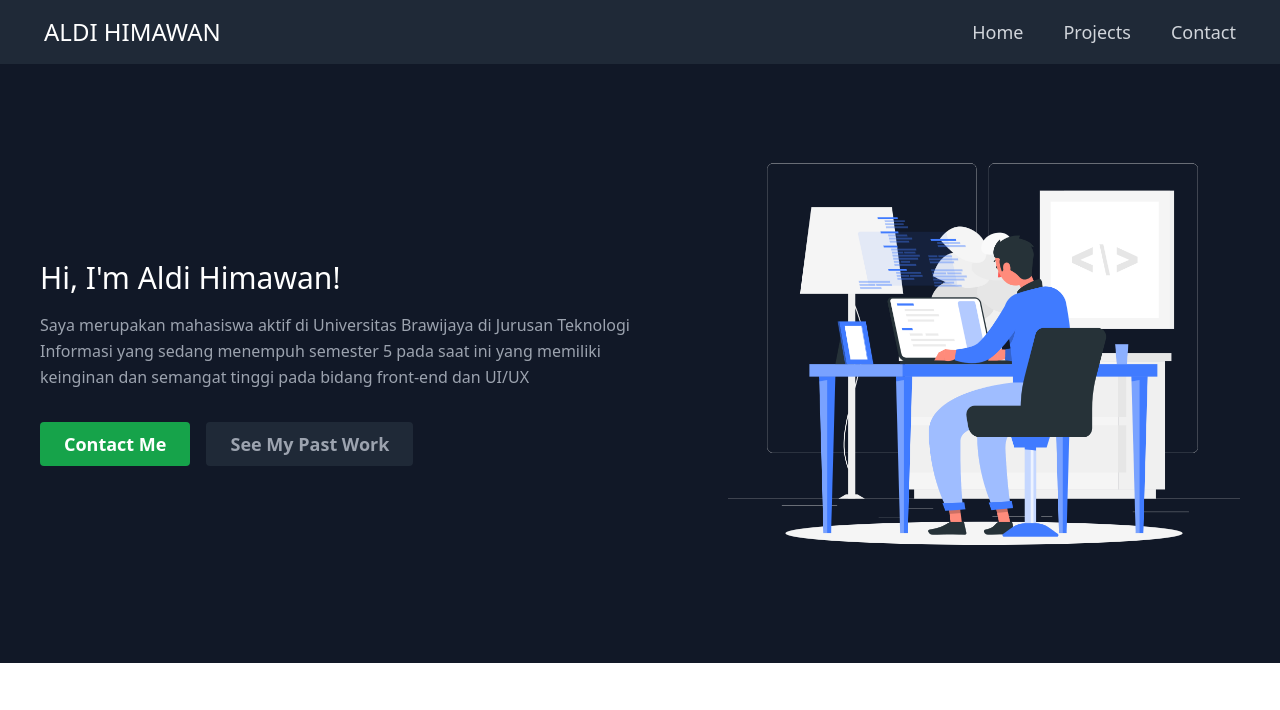
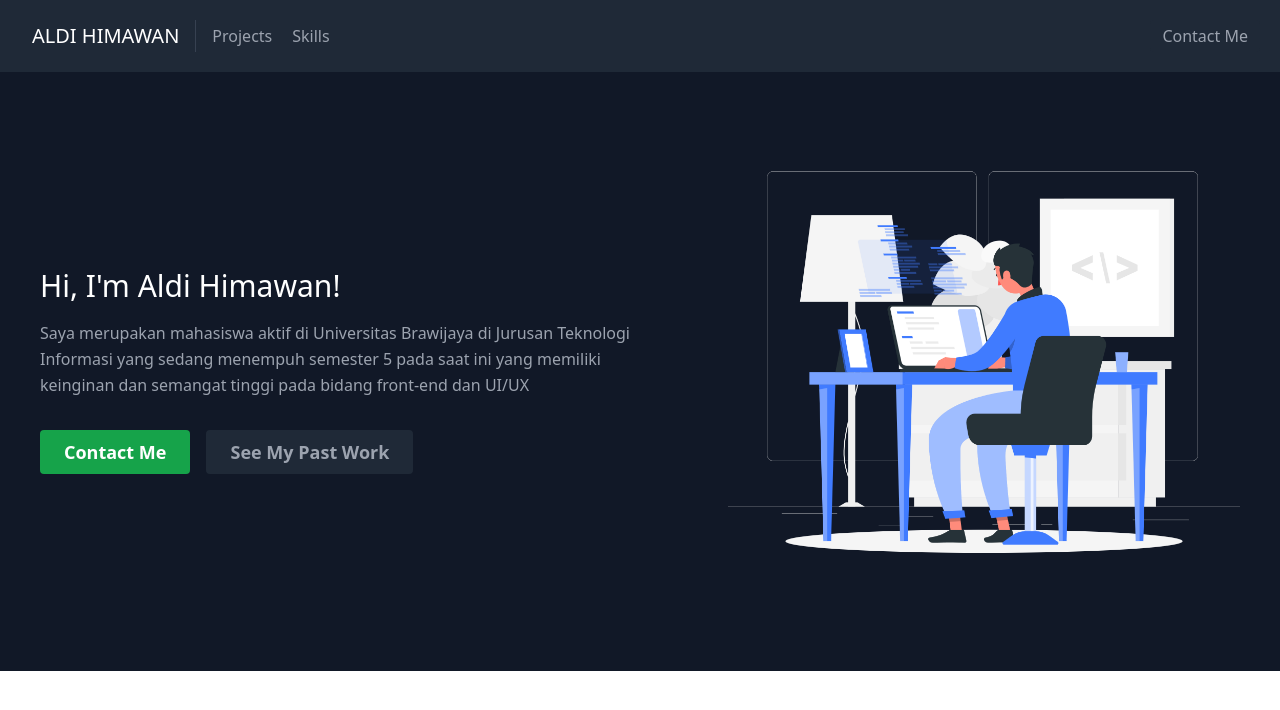
Before and after one commit to Aldi-H/portofolio-web, a React (Create React App) app: page / in a window 1280 px wide. Shown: the top 710 px of the page. Built offline with nearby package versions, Linux system fonts and the light colour scheme.

Commit message:
modified navbar.js

```diff
--- a/src/components/Navbar.js
+++ b/src/components/Navbar.js
@@ -1,135 +1,37 @@
 import { Link } from "react-router-dom";
 import { useState } from "react";
 import { Transition } from "@headlessui/react";
-import profileImage from "../images/image.png";
 
-function classNames(...classes) {
+/* function classNames(...classes) {
   return classes.filter(Boolean).join(" ");
-}
+} */
 
 const Navbar = () => {
-  const [isOpen, setIsOpen] = useState(false);
+  /* const [isOpen, setIsOpen] = useState(false); */
   return (
-    <div>
-      <nav className="bg-gray-800">
-        <div className="max-w-7xl mx-auto px-4 sm:px-6 lg:px-8">
-          <div className="flex items-center justify-between h-16">
-            <div className="flex items-center">
-              <div className="flex flex-shrink-0">
-                <div className="title-font font-medium text-white md:mb-0">
-                  <span className="block lg:block h-8 w-auto uppercase ml-3 text-2xl fontFamily:roboto">
-                    Aldi Himawan
-                  </span>
-                </div>
-              </div>
-            </div>
-            <div className="hidden md:block">
-              <div className="ml-10 flex items-baseline space-x-4">
-                <Link
-                  to="/"
-                  className="text-gray-300 hover:bg-gray-700 hover:text-white px-3 py-2 rounded-md text-lg font-medium"
-                >
-                  Home
-                </Link>
-
-                <Link
-                  to="/projects"
-                  className="text-gray-300 hover:bg-gray-700 hover:text-white px-3 py-2 rounded-md text-lg font-medium"
-                >
-                  Projects
-                </Link>
-
-                <Link
-                  to="/contact"
-                  className="text-gray-300 hover:bg-gray-700 hover:text-white px-3 py-2 rounded-md text-lg font-medium"
-                >
-                  Contact
-                </Link>
-              </div>
-            </div>
-            <div className="-mr-2 flex md:hidden">
-              <button
-                onClick={() => setIsOpen(!isOpen)}
-                type="button"
-                className="bg-gray-900 inline-flex items-center justify-center p-2 rounded-md text-gray-400 hover:text-white hover:bg-gray-800 focus:outline-none focus:ring-2 focus:ring-offset-2 focus:ring-offset-gray-800 focus:ring-white"
-                aria-controls="mobile-menu"
-                aria-expanded="false"
-              >
-                <span className="sr-only">Open main menu</span>
-                {!isOpen ? (
-                  <svg
-                    className="block h-6 w-6"
-                    fill="none"
-                    viewBox="0 0 24 24"
-                    stroke="currentColor"
-                    aria-hidden="true"
-                  >
-                    <path
-                      strokeLinecap="round"
-                      strokeLinejoin="round"
-                      strokeWidth="2"
-                      d="M4 6h16M4 12h16M4 18h16"
-                    />
-                  </svg>
-                ) : (
-                  <svg
-                    className="block h-6 w-6"
-                    fill="none"
-                    viewBox="0 0 24 24"
-                    stroke="currentColor"
-                    aria-hidden="true"
-                  >
-                    <path
-                      strokeLinecap="round"
-                      strokeLinejoin="round"
-                      strokeWidth="2"
-                      d="M6 18L18 6M6 6l12 12"
-                    />
-                  </svg>
-                )}
-              </button>
-            </div>
-          </div>
-        </div>
-
-        <Transition
-          show={isOpen}
-          enter="transition ease-out duration-100 transform"
-          enterFrom="opacity-0 scale-95"
-          enterTo="opacity-100 scale-100"
-          leave="transition ease-in duration-75 transform"
-          leaveFrom="opacity-100 scale-100"
-          leaveTo="opacity-0 scale-95"
+    <header className="bg-gray-800 md:sticky top-0 z-10">
+      <div className="container mx-auto flex flex-wrap p-5 flex-col md:flex-row items-center">
+        <a className="title-font font-medium text-white mb-4 md:mb-0">
+          <a href="#" className="ml-3 text-xl uppercase">
+            Aldi Himawan
+          </a>
+        </a>
+        <nav className="flex flex-wrap items-center text-base justify-center md:mr-auto md:ml-4 md:py-1 md:pl-4 md:border-l md:border-gray-700">
+          <a href="#projects" className="mr-5 hover:text-white">
+            Projects
+          </a>
+          <a href="#skills" className="mr-5 hover:text-white">
+            Skills
+          </a>
+        </nav>
+        <a
+          href="#contact"
+          className="inline-flex items-center bg-gray-800 border-0 py-1 px-3 focus:outline-none hover:bg-gray-700 rounded text-base mt-4 md:mt-0"
         >
-          {(ref) => (
-            <div className="md:hidden" id="mobile-menu">
-              <div ref={ref} className="px-2 pt-2 pb-3 space-y-1 sm:px-3">
-                <Link
-                  to="/"
-                  className="text-gray-300 hover:bg-gray-700 hover:text-white block px-3 py-2 rounded-md text-base font-medium"
-                >
-                  Home
-                </Link>
-
-                <Link
-                  to="/projects"
-                  className="text-gray-300 hover:bg-gray-700 hover:text-white block px-3 py-2 rounded-md text-base font-medium"
-                >
-                  Projects
-                </Link>
-
-                <Link
-                  to="/contact"
-                  className="text-gray-300 hover:bg-gray-700 hover:text-white block px-3 py-2 rounded-md text-base font-medium"
-                >
-                  Contacts
-                </Link>
-              </div>
-            </div>
-          )}
-        </Transition>
-      </nav>
-    </div>
+          Contact Me
+        </a>
+      </div>
+    </header>
   );
 };
 
```
